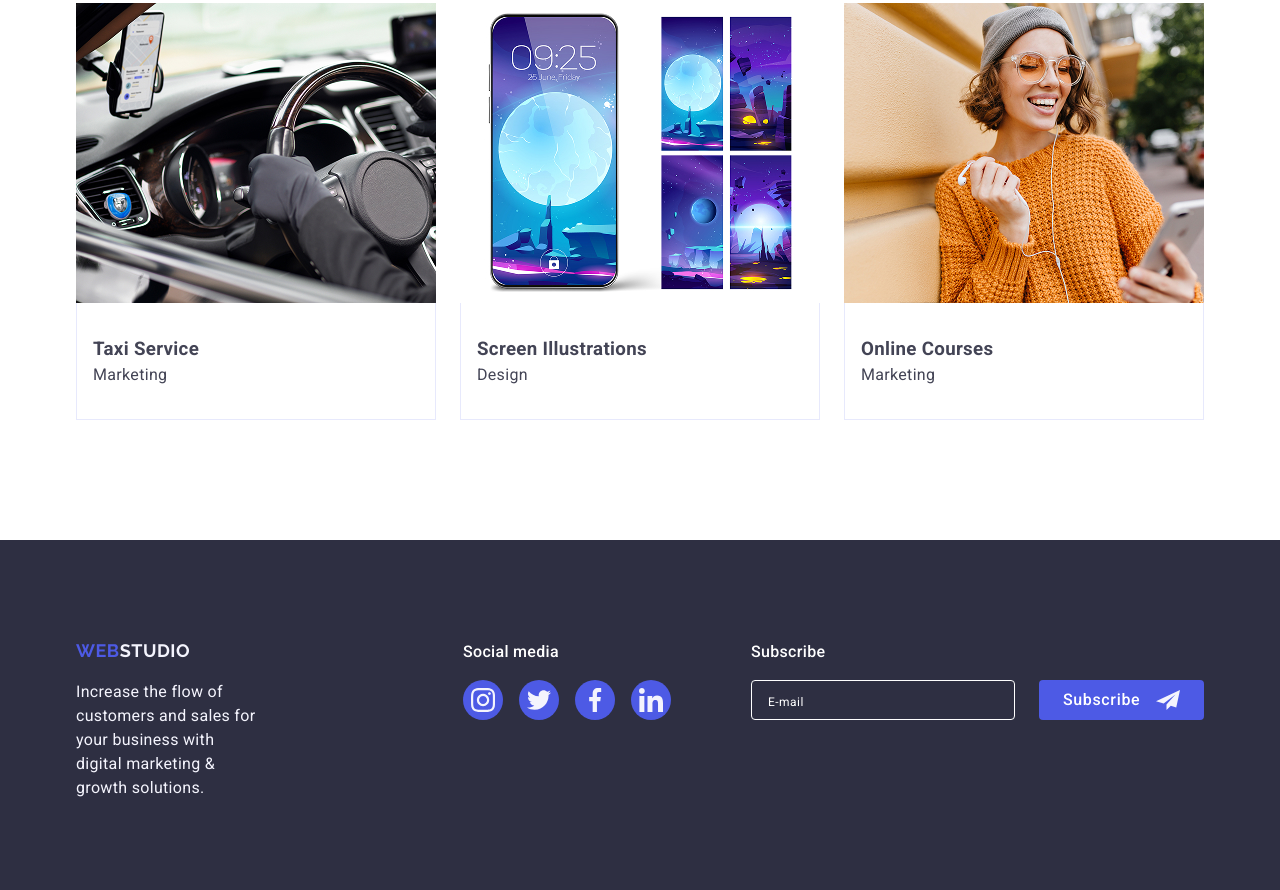
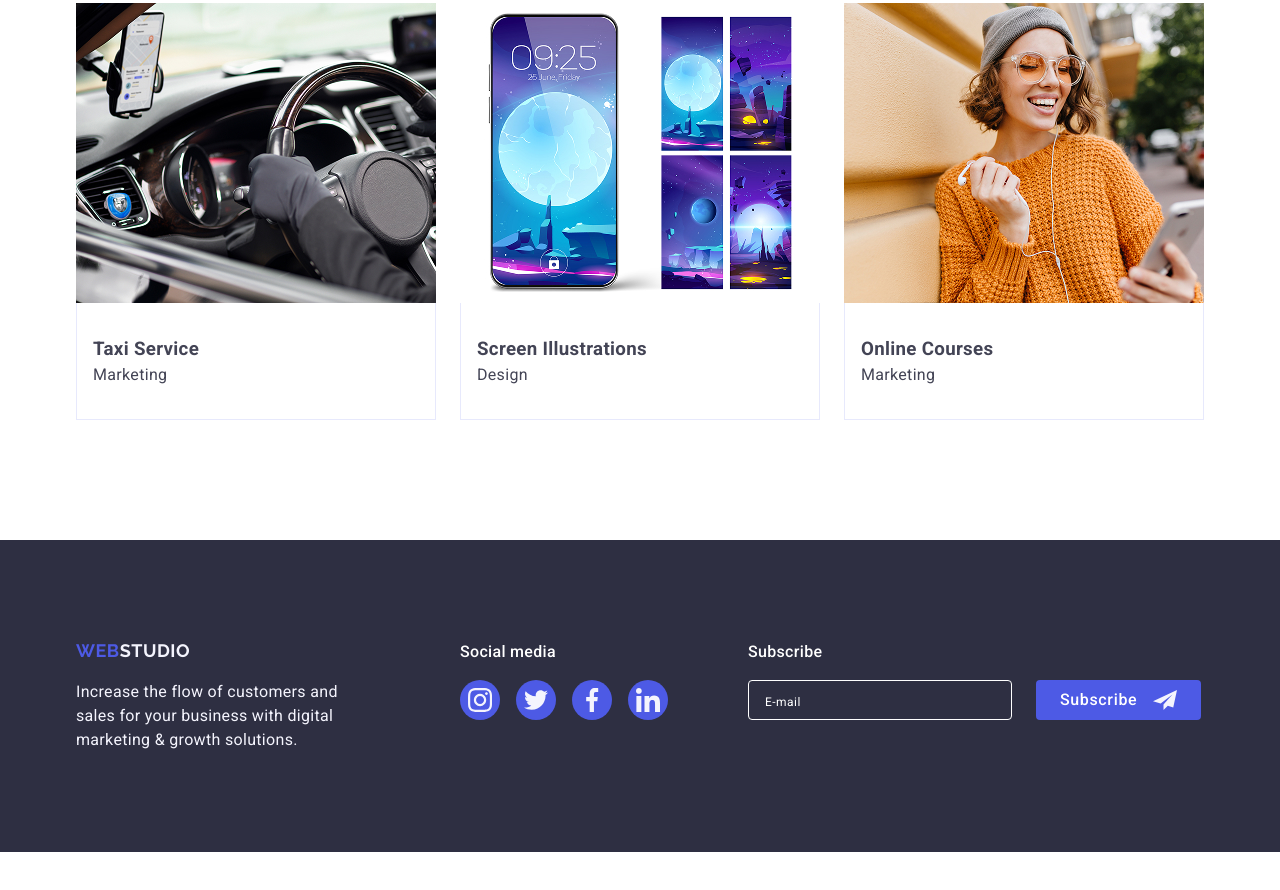
Before and after one commit to regina-kuzmiv/goit-markup-hw-06, a plain HTML site: page index.html in a window 1280 px wide. Shown: the part 2606-3496 px from the top of the page. After the commit the page ends 3458 px from the top, so only its background shows below. Drawn offline with nearby package versions, Linux system fonts and the light colour scheme.

Commit message:
footer-change

```diff
--- a/css/styles.css
+++ b/css/styles.css
@@ -1086,6 +1086,7 @@ button {
 
 .footer-logo {
     padding: 0;
+    margin: 0;
     text-align: center;
 }
 @media only screen and (min-width: 768px) {
@@ -1095,7 +1096,7 @@ button {
 }
 @media only screen and (min-width: 1158px) {
     .footer-logo {
-        margin-right: 120px;
+        margin-right: 40px;
     }
 }
 .text-footer {
@@ -1136,8 +1137,9 @@ button {
     gap: 16px;
     max-width: 453px;
     width: 100%;
+    /* margin: 0; */
     /* height: 80px; */
-    margin-left: auto;
+    /* margin-left: auto; */
 }
 @media only screen and (min-width: 768px) {
 .footer-subscribe {
```
